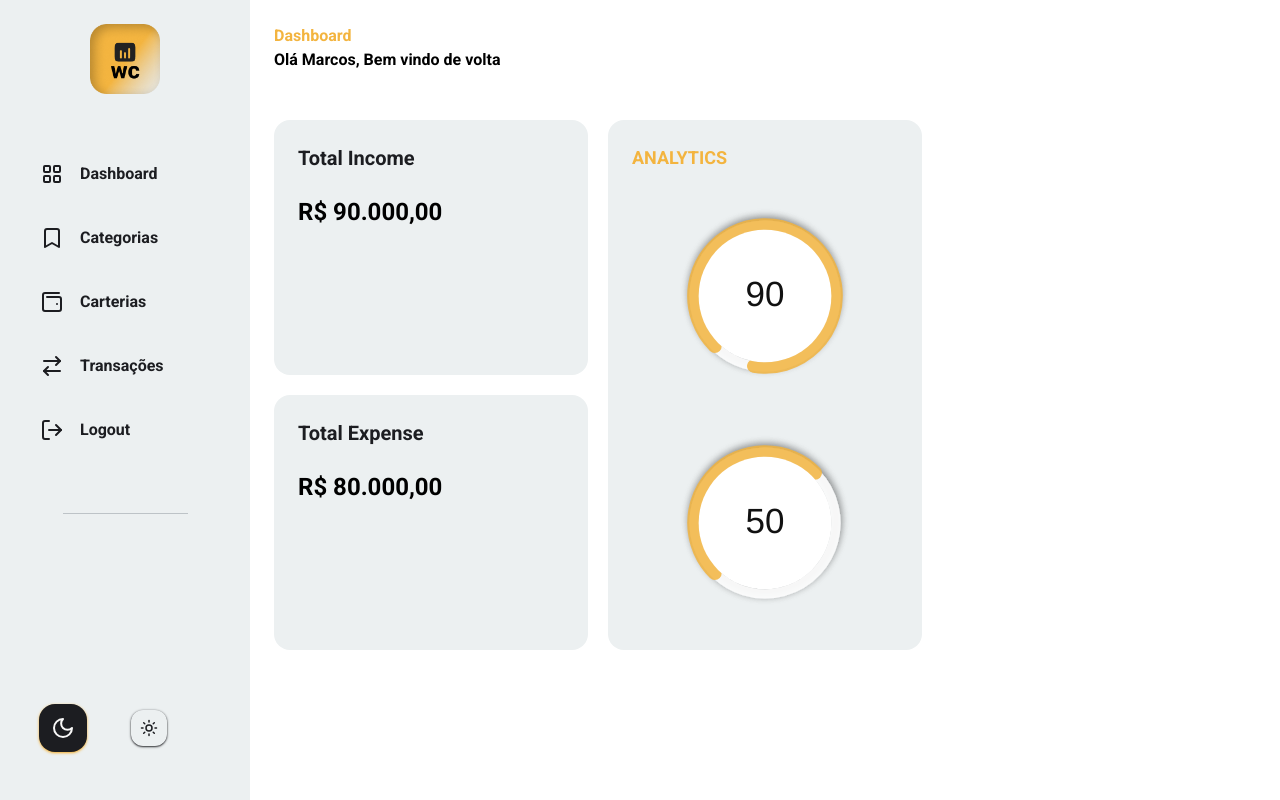
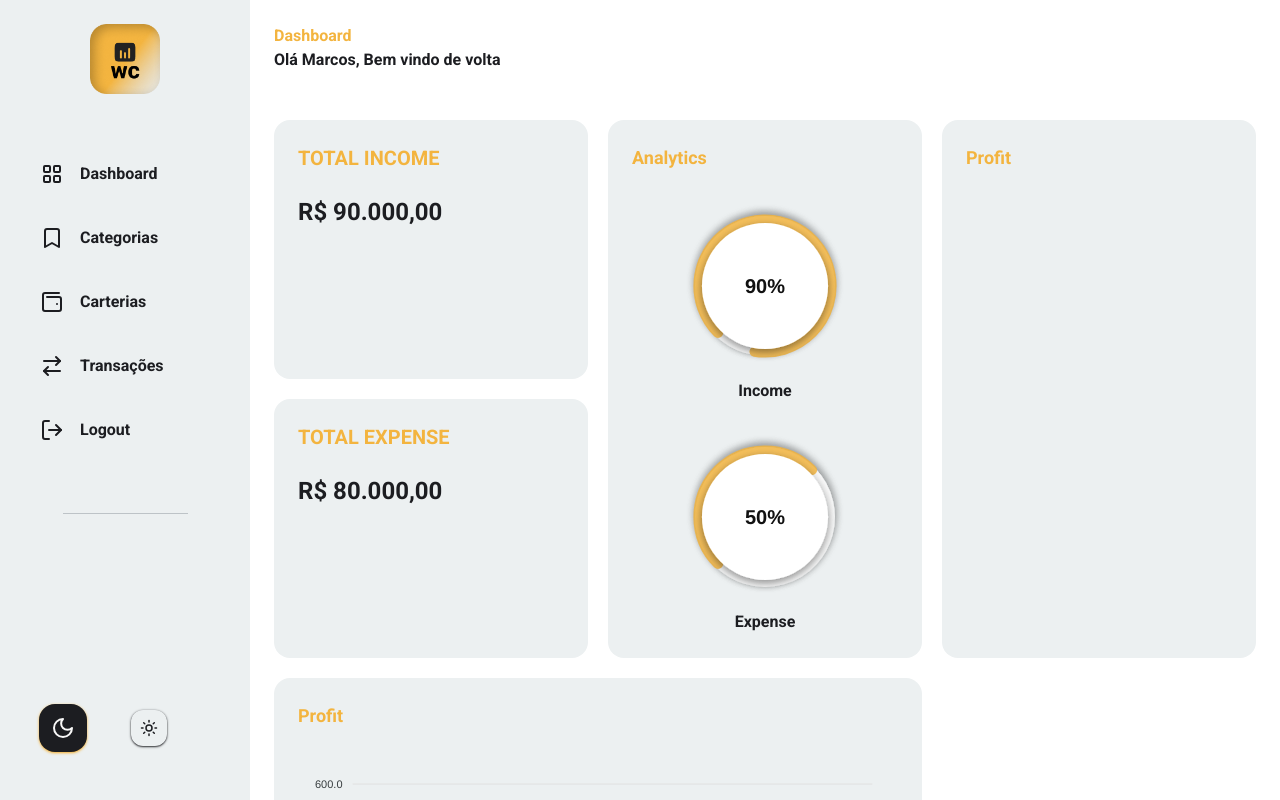
Before and after one commit to devbymarcos/finnanceweb, a Next.js app: page / in a window 1280 px wide. Shown: the top 800 px of the page. Built offline with nearby package versions, Linux system fonts and the light colour scheme.

Commit message:
feat: grafico de area

```diff
--- a/src/app/(admin)/dash/CardDashStyle.tsx
+++ /dev/null
@@ -1,13 +0,0 @@
-interface Props {
-  children?: React.ReactNode;
-}
-
-const CardDashStyle = ({ children }: Props) => {
-  return (
-    <div className="bg-base-gray w-full h-full p-6 flex flex-col gap-6 rounded-2xl">
-      {children}
-    </div>
-  );
-};
-
-export default CardDashStyle;
--- /dev/null
+++ b/src/app/(admin)/dash/ChartAreaDash.tsx
@@ -0,0 +1,51 @@
+// @ts-nocheck
+"use client";
+import Chart from "react-apexcharts";
+
+const ChartAreaDash = () => {
+  let options = {
+    chart: {
+      toolbar: {
+        show: false,
+      },
+    },
+    legend: {
+      show: true,
+      position: "top",
+      textAnchor: "ola",
+    },
+    dataLabels: {
+      enabled: false,
+    },
+    stroke: {
+      curve: "smooth",
+    },
+    xaxis: {
+      type: "category",
+      categories: [
+        "Janeiro",
+        "Fevereiro",
+        "Março",
+        "Abril",
+        "Maio",
+        "Junho",
+        "Julho",
+      ],
+    },
+  };
+
+  let series = [
+    {
+      name: "Resultado",
+      data: [100, 200.5, 190.0, 520, 42, 109, 100],
+    },
+  ];
+
+  return (
+    <>
+      <Chart options={options} height={350} series={series} type="area" />
+    </>
+  );
+};
+
+export default ChartAreaDash;
--- a/src/app/(admin)/dash/ChartPieDash.tsx
+++ b/src/app/(admin)/dash/ChartPieDash.tsx
@@ -1,7 +1,7 @@
 // @ts-nocheck
 "use client";
 import Chart from "react-apexcharts";
-
+import { useState } from "react";
 const ChartPieDash = ({ value }) => {
   let options = {
     chart: {
@@ -15,7 +15,7 @@ const ChartPieDash = ({ value }) => {
         endAngle: 225,
         hollow: {
           margin: 0,
-          size: "70%",
+          size: "75%",
           background: "#fff",
           image: undefined,
           imageOffsetX: 0,
@@ -23,7 +23,7 @@ const ChartPieDash = ({ value }) => {
           //@ts-ignore
           position: "front",
           dropShadow: {
-            enabled: false,
+            enabled: true,
             top: 3,
             left: 0,
             blur: 4,
@@ -52,12 +52,13 @@ const ChartPieDash = ({ value }) => {
           },
           value: {
             formatter: function (val: any) {
-              return parseInt(val);
+              return parseInt(val) + "%";
             },
             color: "#111",
-            fontSize: "35px",
+            fontSize: "20px",
             show: true,
-            offsetY: -6,
+            offsetY: -9,
+            fontWeight: "bold",
           },
         },
       },
@@ -72,10 +73,9 @@ const ChartPieDash = ({ value }) => {
     labels: [""],
   };
 
-  const series = [value];
   return (
     <>
-      <Chart options={options} height={200} series={series} type="radialBar" />
+      <Chart options={options} height={180} series={value} type="radialBar" />
     </>
   );
 };
--- a/src/app/(admin)/dash/HeaderDash.tsx
+++ b/src/app/(admin)/dash/HeaderDash.tsx
@@ -3,7 +3,9 @@ const HeaderDash = () => {
     <header className="flex justify-between items-center mb-12">
       <div>
         <h1 className="text-base-yellow font-bold">Dashboard</h1>
-        <p className="font-bold">Olá Marcos, Bem vindo de volta</p>
+        <p className="font-bold text-base-black dark:text-base-white">
+          Olá Marcos, Bem vindo de volta
+        </p>
       </div>
     </header>
   );
--- a/src/app/(admin)/page.tsx
+++ b/src/app/(admin)/page.tsx
@@ -1,35 +1,74 @@
 import DashIcon from "@/components/icons/DashIcon";
-import CardDashStyle from "./dash/CardDashStyle";
+import CardStyle from "../../components/cards/CardStyle";
 import HeaderDash from "./dash/HeaderDash";
-import ChartPieDash from "./dash/ChartPieDash";
+import dynamic from "next/dynamic";
 
+const ChartPieDash = dynamic(() => import("@/app/(admin)/dash/ChartPieDash"), {
+  ssr: false,
+});
+
+const ChartAreaDash = dynamic(
+  () => import("@/app/(admin)/dash/ChartAreaDash"),
+  {
+    ssr: false,
+  }
+);
 function Index() {
   return (
     <>
       <HeaderDash />
-      <section className=" grid grid-cols-3 gap-5">
+      <section className=" grid grid-cols-3 gap-5 mb-5">
         <div className="grid grid-cols-1 gap-5">
-          <CardDashStyle>
-            <h3 className="text-xl text-base-black dark:text-base-white font-bold">
+          <CardStyle>
+            <h3 className="text-xl text-base-yellow uppercase font-bold">
               Total Income
             </h3>
-            <p className="text-2xl font-bold">R$ 90.000,00</p>
-          </CardDashStyle>
-          <CardDashStyle>
-            <h3 className="text-xl text-base-black dark:text-base-white font-bold">
+            <p className="text-2xl text-base-black dark:text-base-white font-bold ">
+              R$ 90.000,00
+            </p>
+          </CardStyle>
+          <CardStyle>
+            <h3 className="text-xl text-base-yellow uppercase font-bold">
               Total Expense
             </h3>
-            <p className="text-2xl font-bold">R$ 80.000,00 </p>
-          </CardDashStyle>
+            <p className="text-2xl text-base-black dark:text-base-white font-bold">
+              R$ 80.000,00{" "}
+            </p>
+          </CardStyle>
         </div>
         <div>
-          <CardDashStyle>
+          <CardStyle>
             <h3 className="text-base-yellow first-line:font-bold text-lg">
-              ANALYTICS
+              Analytics
             </h3>
-            <ChartPieDash value={90} />
-            <ChartPieDash value={50} />
-          </CardDashStyle>
+            <div className="  items-center">
+              <ChartPieDash value={[90]} />
+              <p className="text-center  font-bold text-base-black dark:text-base-white">
+                Income
+              </p>
+            </div>
+            <div className=" items-center">
+              <ChartPieDash value={[50]} />
+              <p className="font-bold text-center text-base-black dark:text-base-white">
+                Expense
+              </p>
+            </div>
+          </CardStyle>
+        </div>
+        <div>
+          <CardStyle>
+            <h3 className="text-base-yellow first-line:font-bold text-lg">
+              Profit
+            </h3>
+          </CardStyle>
+        </div>
+        <div className="col-span-2">
+          <CardStyle>
+            <h3 className="text-base-yellow first-line:font-bold text-lg">
+              Profit
+            </h3>
+            <ChartAreaDash />
+          </CardStyle>
         </div>
       </section>
     </>
--- /dev/null
+++ b/src/components/cards/CardStyle.tsx
@@ -0,0 +1,13 @@
+interface Props {
+  children?: React.ReactNode;
+}
+
+const CardStyle = ({ children }: Props) => {
+  return (
+    <div className="bg-base-gray dark:bg-base-black w-full h-full p-6 flex flex-col gap-6 rounded-2xl">
+      {children}
+    </div>
+  );
+};
+
+export default CardStyle;
```
